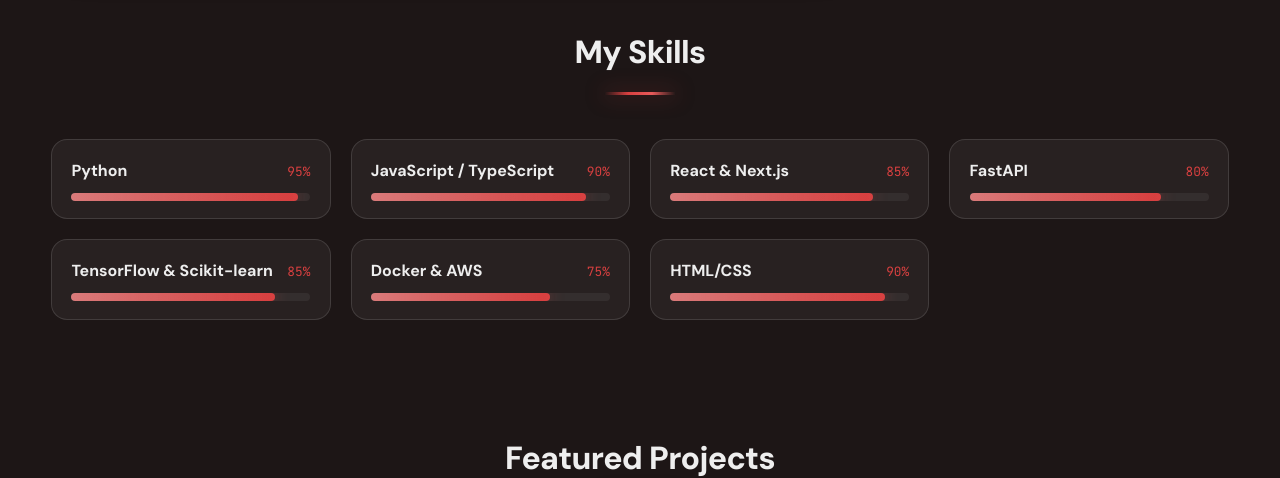
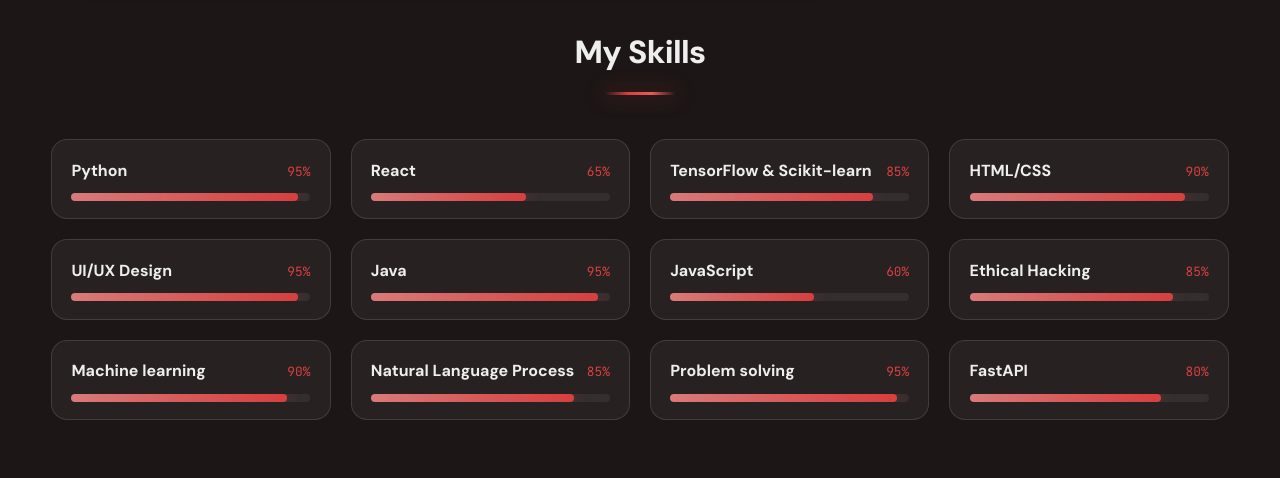
Before and after one commit to lemuel-fernandes/portfolio_website, a React (Create React App) app: page / in a window 1280 px wide. Shown: the part 1420-1898 px from the top of the page. Built offline with nearby package versions, Linux system fonts and the light colour scheme.

Commit message:
Skill updated

```diff
--- a/src/portfolioData.js
+++ b/src/portfolioData.js
@@ -37,12 +37,17 @@
     // Skills with proficiency levels (1-100)
     skills: [
       { name: "Python", proficiency: 95 },
-        { name: "JavaScript / TypeScript", proficiency: 90 },
-        { name: "React & Next.js", proficiency: 85 },
+      { name: "React", proficiency: 65 },
+      { name: "TensorFlow & Scikit-learn", proficiency: 85 },
+      { name: "HTML/CSS", proficiency: 90 },
+      { name: "UI/UX Design", proficiency: 95 },
+      { name: "Java", proficiency: 95 },
+      { name: "JavaScript", proficiency: 60 },
+      { name: "Ethical Hacking", proficiency: 85 },
+      { name: "Machine learning", proficiency: 90 },
+      { name: "Natural Language Process", proficiency: 85 },
+      { name: "Problem solving", proficiency: 95 },
       { name: "FastAPI", proficiency: 80 },
-        { name: "TensorFlow & Scikit-learn", proficiency: 85 },
-        { name: "Docker & AWS", proficiency: 75 },
-        { name: "HTML/CSS", proficiency: 90 },
     ]
   },
 
```
Lines whose indentation alone changed are shown as unchanged.
